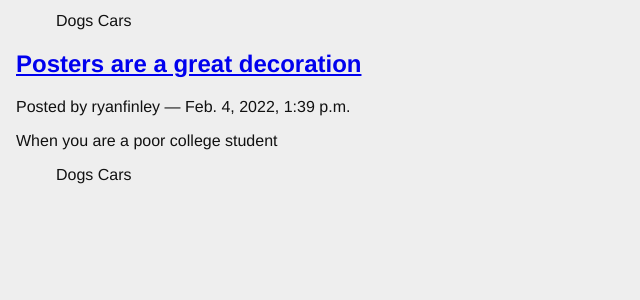
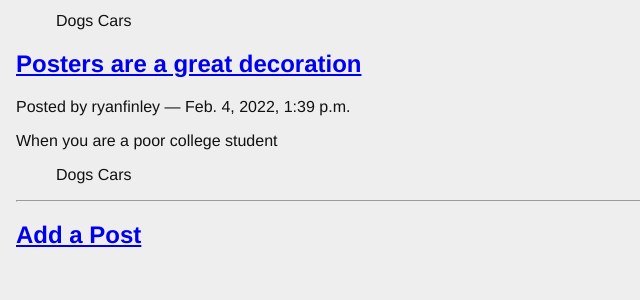
Before and after one commit to thelastdB/django-blog, a Django app: page / in a window 1280 px wide. Shown: the part 324-624 px from the top of the page, without its empty margins (0-640 px from the left). Run offline with Django 3.2, Linux system fonts and the light colour scheme; data comes from the database, SQL or seed files in the repository; both versions use the stored data as it was after the commit.

Commit message:
Adding modelform for adding posts.

```diff
--- a/blogging/templates/blogging/list.html
+++ b/blogging/templates/blogging/list.html
@@ -19,4 +19,8 @@
             </ul>
         </div>
     {% endfor %}
+    <hr>
+    <h2>
+        <a href="{% url 'add_post' %}">Add a Post</a>
+    </h2>
 {% endblock %}
--- a/blogging/urls.py
+++ b/blogging/urls.py
@@ -1,7 +1,8 @@
 from django.urls import path
-from blogging.views import PostListView, PostDetailView
+from blogging.views import PostListView, PostDetailView, add_post
 
 urlpatterns = [
     path("", PostListView.as_view(), name="blog_index"),
+    path("add/", add_post, name="add_post"),
     path("posts/<int:pk>/", PostDetailView.as_view(), name="blog_detail"),
 ]
--- a/blogging/views.py
+++ b/blogging/views.py
@@ -1,10 +1,28 @@
-from django.shortcuts import render
+from django.shortcuts import render, redirect
+from django import forms
+from django.utils import timezone
+from blogging.forms import PostForm
 from django.http import HttpResponse, HttpResponseRedirect, Http404
 from django.template import loader
 from django.views.generic.list import ListView
 from django.views.generic.detail import DetailView
 
 from blogging.models import Post
+
+
+def add_post(request):
+    if request.method == "POST":
+        form = PostForm(request.POST)
+        if form.is_valid():
+            post_instance = form.save(commit=False)
+            post_instance.created_date = timezone.now()
+            post_instance.published_date = timezone.now()
+            post_instance.author = request.user
+            post_instance.save()
+            return redirect("/")
+    else:
+        form = PostForm()
+        return render(request, "blogging/add.html", {"form": form})
 
 
 def stub_view(request, *args, **kwargs):
```
Also changed, not shown: db.sqlite3.
